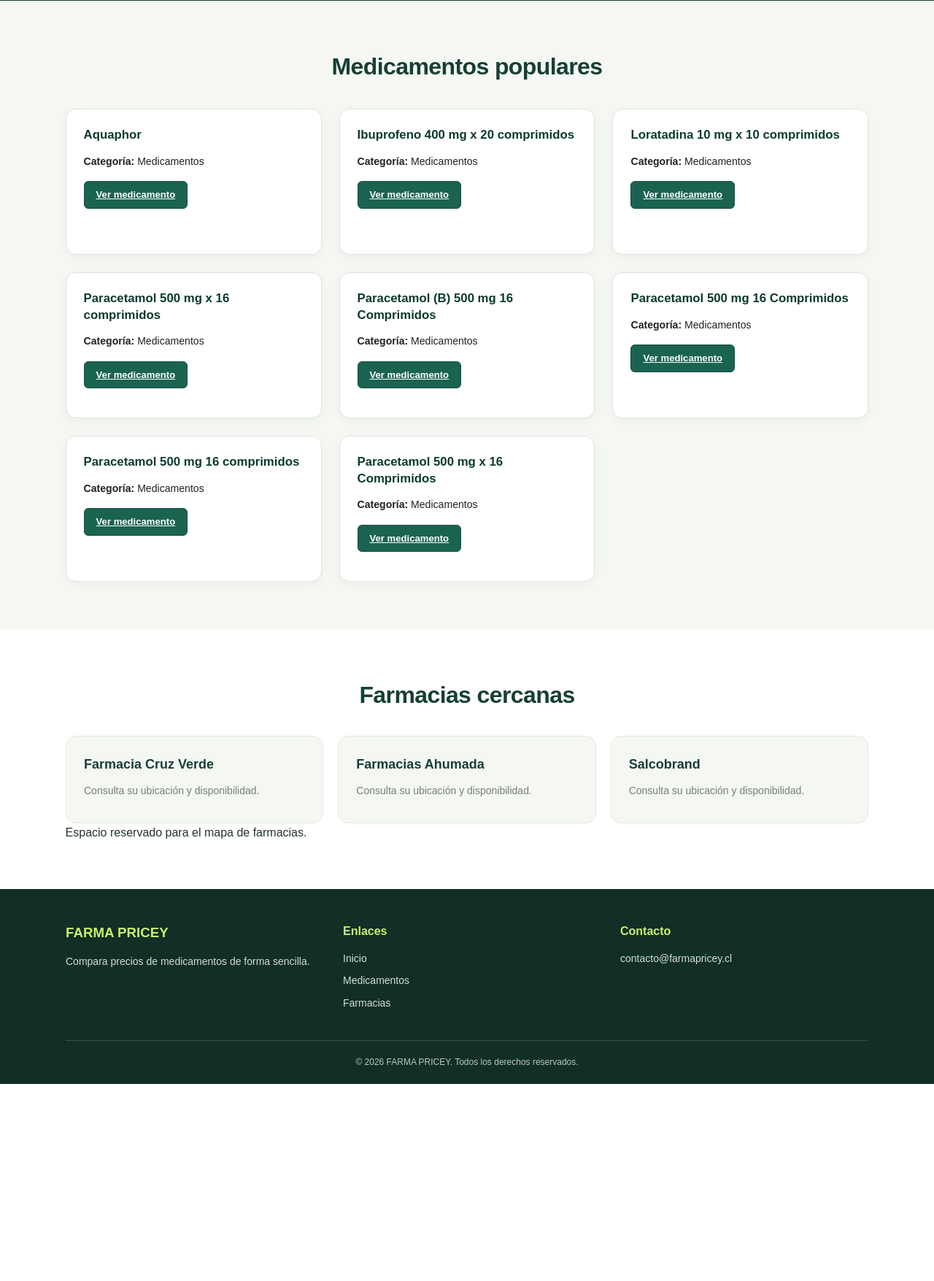
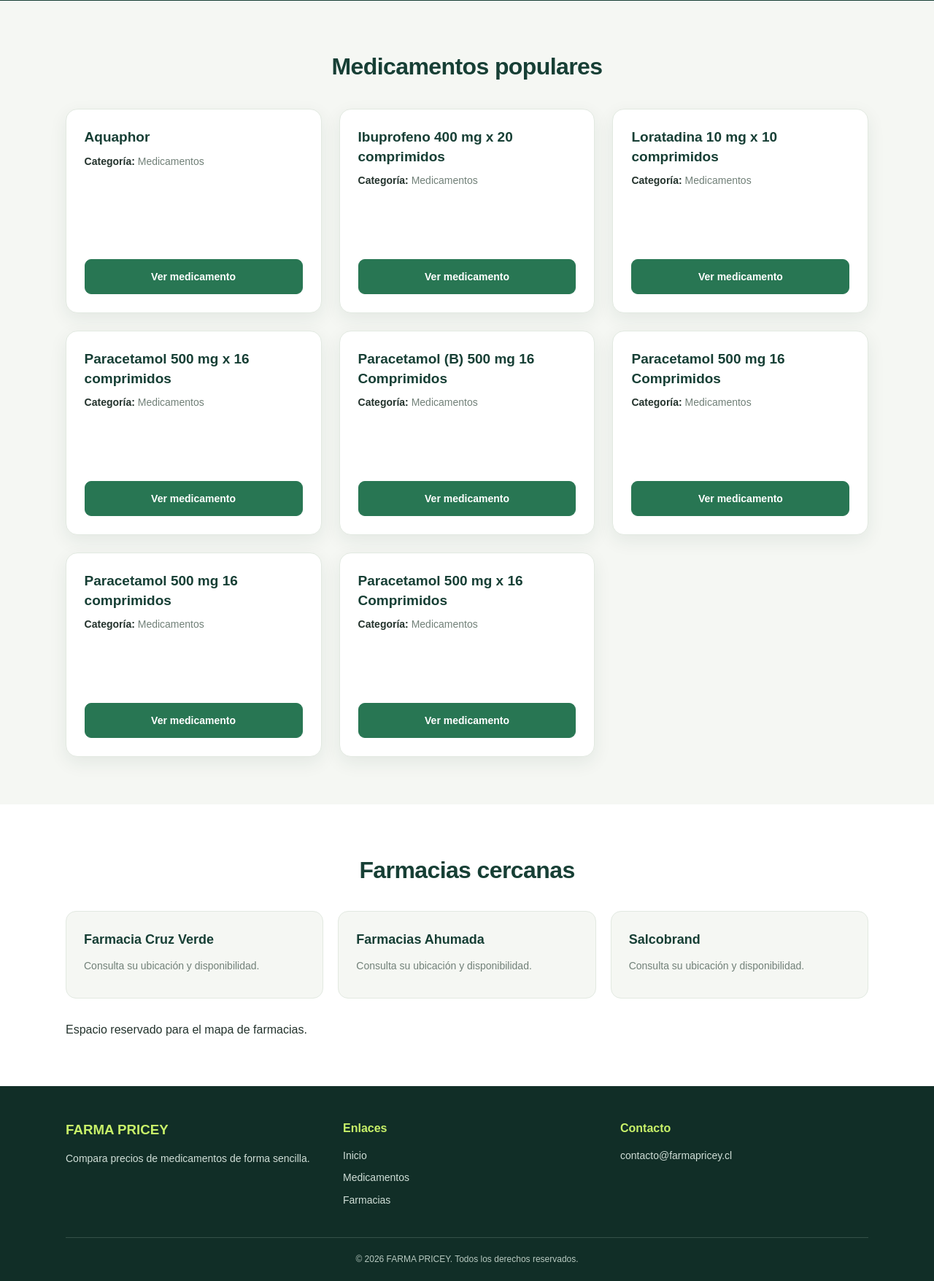
Before and after one commit to basto115/Pagina-Pricey, a Django app: page / in a window 1280 px wide. Shown: the part 525-2280 px from the top of the page at 73% size. Before the commit the page ends 2010 px from the top, so only its background shows below. Run offline with Django 5.2, Linux system fonts and the light colour scheme; data comes from the database, SQL or seed files in the repository.

Commit message:
css de nuevo en inicio (por favor usen el css, no pongan los colores directos en el html xd)

```diff
--- a/farmacia/static/farmacia/css/estilo.css
+++ b/farmacia/static/farmacia/css/estilo.css
@@ -1249,3 +1249,47 @@ footer {
         font-size: 25px;
     }
 }
+
+/* ajustes inicio */
+
+.medicamento-categoria {
+    margin: 0 0 12px;
+    color: var(--texto-secundario);
+    font-size: 14px;
+}
+
+.medicamento-categoria strong {
+    color: var(--texto);
+}
+
+.medicamento-acciones {
+    margin-top: auto;
+    padding-top: 16px;
+}
+
+.detalle-no-disponible {
+    margin-top: 12px;
+    color: var(--texto-secundario);
+    font-size: 13px;
+}
+
+.sin-resultado {
+    grid-column: 1 / -1;
+    padding: 25px;
+    background: var(--blanco);
+    border: 1px solid var(--borde);
+    border-radius: 12px;
+    color: var(--texto-secundario);
+    text-align: center;
+}
+
+.mapa {
+    max-width: 1100px;
+    margin: 30px auto 0;
+}
+
+@media (max-width: 600px) {
+    .mapa {
+        margin-top: 22px;
+    }
+}
--- a/farmacia/templates/inicio.html
+++ b/farmacia/templates/inicio.html
@@ -46,18 +46,26 @@
     </section>
 
     <section class="populares" id="medicamentos">
-        <h2>Medicamentos populares</h2>
+        <h2>
+            {% if busqueda %}
+                Resultado de búsqueda
+            {% else %}
+                Medicamentos populares
+            {% endif %}
+        </h2>
 
-        <div class="medicamentos" style="display: grid; grid-template-columns: repeat(auto-fill, minmax(320px, 1fr)); gap: 1.5rem; align-items: stretch;">
+        <div class="medicamentos">
             {% if busqueda and not medicamentos %}
-                <p>No se encontraron medicamentos para tu búsqueda.</p>
+                <p>No se encontraron medicamentos para tu búsqueda.
+                    Intenta con otro nombre.
+                </p>
             {% endif %}
 
             {% for medicamento in medicamentos %}
-                <div class="medicamento" style="background: #ffffff; border-radius: 14px; border: 1px solid #dbe6e0; box-shadow: 0 4px 14px rgba(0,0,0,0.04); padding: 1.5rem; display: flex; flex-direction: column; justify-content: flex-start; text-align: left; min-height: 200px; box-sizing: border-box;">
+                <div class="medicamento">
 
                     {% with producto=medicamento.productos.all|first %}
-                        <h3 style="font-size: 1.05rem; font-weight: 700; color: #0b3b2c; margin: 0 0 0.8rem 0; line-height: 1.35; text-align: left;">
+                        <h3>
                             {% if producto %}
                                 {{ producto.nombre }}
                             {% else %}
@@ -66,21 +74,22 @@
                         </h3>
                     {% endwith %}
 
-                    <p style="font-size: 0.88rem; color: #222; margin: 0 0 0.8rem 0; text-align: left;">
-                        <strong>Categoría:</strong> {{ medicamento.categoria.nombre|default:"Medicamentos" }}
+                    <p class="medicamento-categoria">
+                        <strong>Categoría:</strong>
+                        {{ medicamento.categoria.nombre|default:"Medicamentos" }}
                     </p>
 
                     {% if medicamento.id %}
-                        <div style="margin-top: 0.2rem;">
+                        <div class="medicamento-acciones">
                             <a
                                 href="{% url 'detalle_medicamento' medicamento.id %}"
-                                style="display: inline-block; background-color: #1b6351; color: #ffffff !important; font-size: 0.82rem; font-weight: 600; text-decoration: underline; padding: 0.45rem 1rem; border-radius: 6px; border: 1px solid #134e3f; cursor: pointer;"
+                                class="btn-medicamento"
                             >
                                 Ver medicamento
                             </a>
                         </div>
                     {% else %}
-                        <p style="font-size: 0.8rem; color: #7f8c8d; margin: 0; text-align: left;">
+                        <p class="detalle-no-disponible">
                             Detalles del medicamento aún no disponibles.
                         </p>
                     {% endif %}
```
